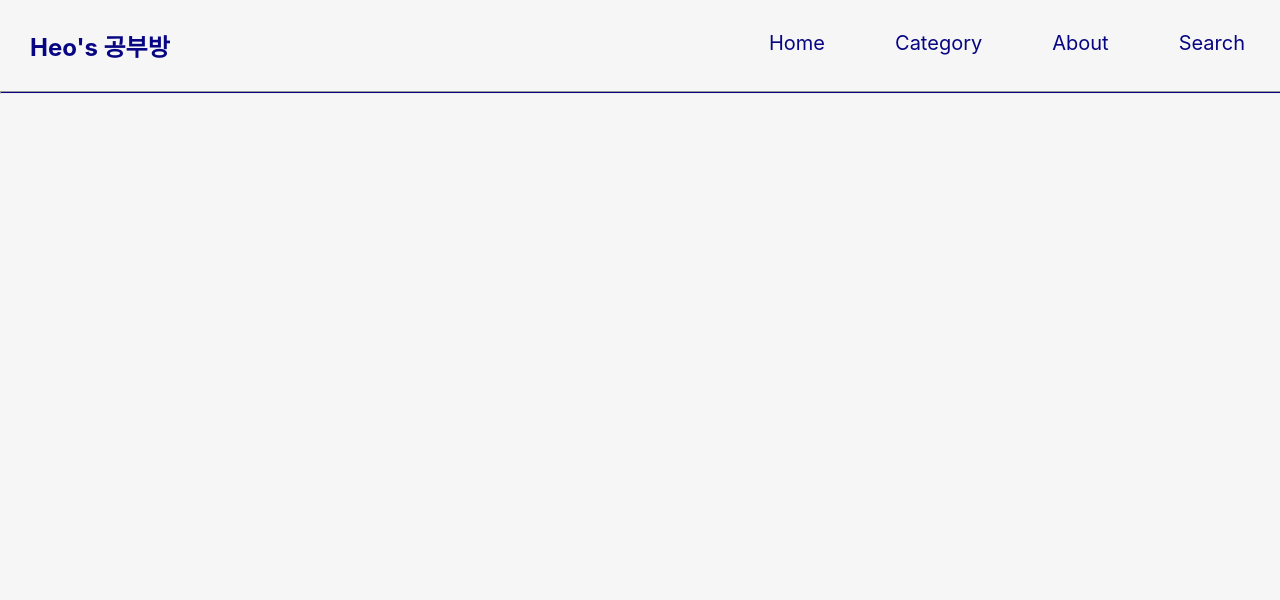
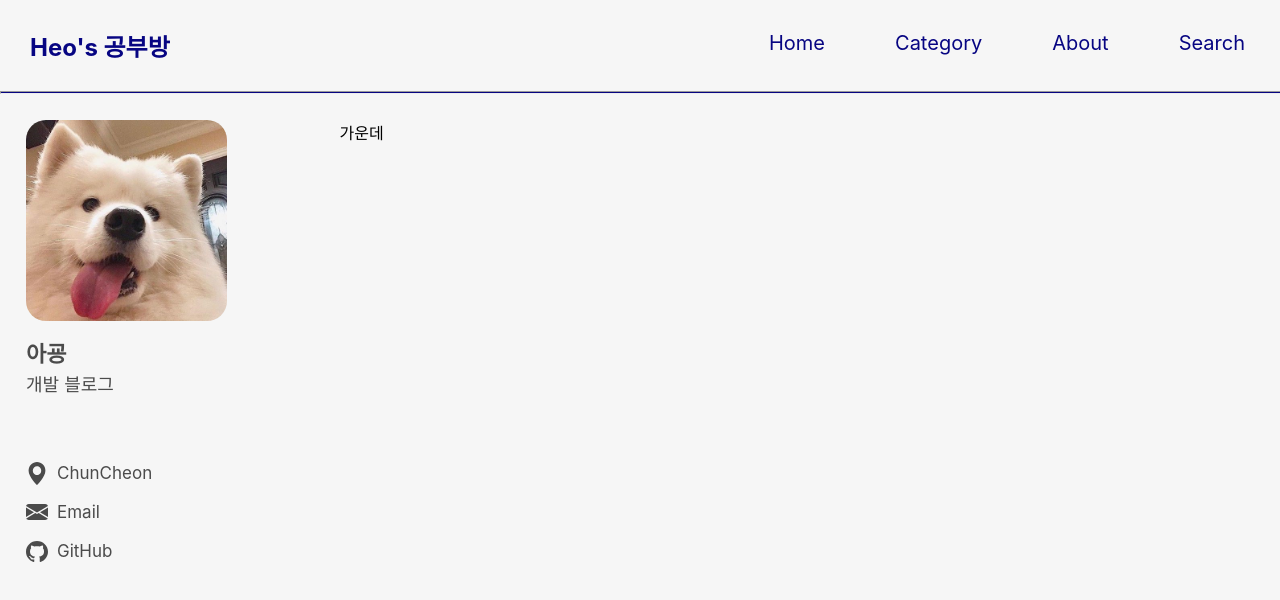
Before and after one commit to yoona1110/github_blog, a React (Create React App) app: page / in a window 1280 px wide. Shown: the top 600 px of the page. Built offline with nearby package versions, Linux system fonts and the light colour scheme.

Commit message:
Fix: 메인 페이지로 이동 되도록 수정

```diff
--- a/src/App.js
+++ b/src/App.js
@@ -14,7 +14,7 @@ const App = () => {
     <Container>
       <Header />
       <Routes>
-        <Route path='/Home' element={<Home/>} />
+        <Route path='/' element={<Home/>} />
         <Route path='/Category' element={<Category/>} />
         <Route path='/About' element={<About/>} />
         <Route path='/Search' element={<Search/>} />
--- a/src/components/Header.js
+++ b/src/components/Header.js
@@ -14,7 +14,7 @@ const Header = () => {
                 <Menu>
                     {menuItem.map((item, idx) => (
                         <MenuDetail
-                            to={`/${item}`}
+                            to={(item === 'Home') ? `/` : `/${item}`}
                             key={idx}
                             onMouseOver={() => setMouseOver(idx)}
                             onMouseOut={() => setMouseOver(null)}
--- a/src/pages/Home.js
+++ b/src/pages/Home.js
@@ -3,6 +3,8 @@ import styled from "styled-components";
 import habitationImg from '../assets/habitationMark.svg';
 import emailImg from '../assets/emailMark.svg';
 import gitHubImg from '../assets/githubMark.svg';
+
+import Profile from '../assets/ProfileImg.jpeg';
 
 const Home = () => {
     const url = 'https://github.com/yoona1110';
@@ -10,7 +12,7 @@ const Home = () => {
     return (
         <Container>
             <ProfileInfo>
-                <ProfileImg />
+                <ProfileImg src={Profile}/>
                 <ProfileName> 아굥 </ProfileName>
                 <ProfileSubName> 개발 블로그 </ProfileSubName>
                 <ProfileDetailInfo>
```
Also changed, not shown: src/assets/ProfileImg.jpeg (added).
